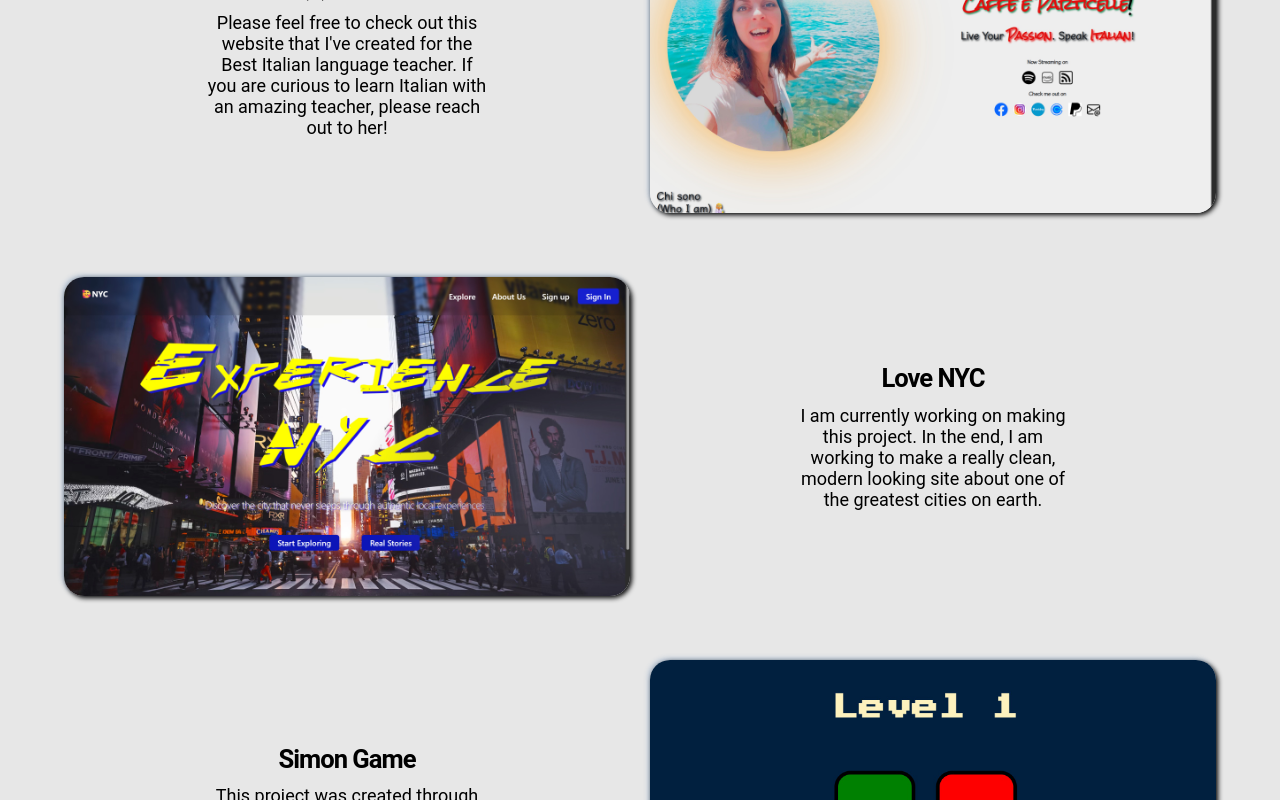
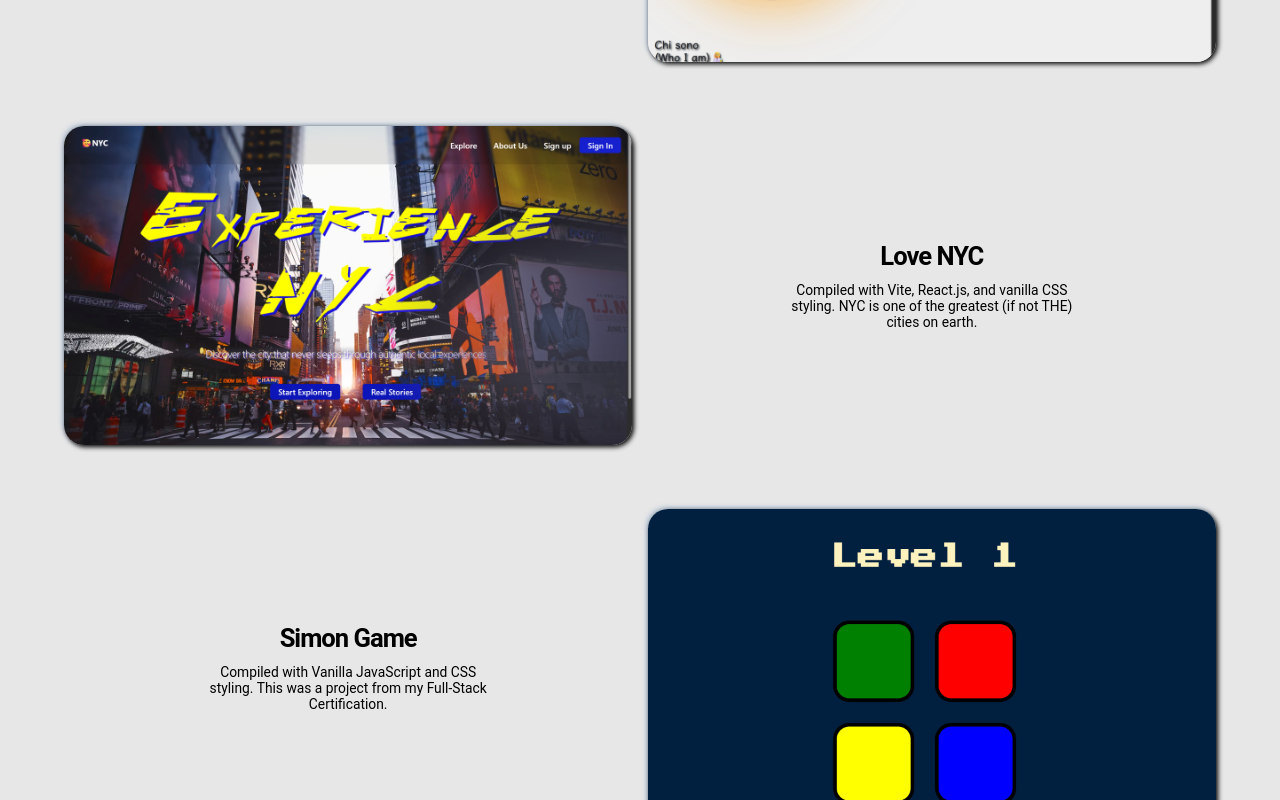
Before and after one commit to CRobinson1985/Portfolio, a React (Vite) app: page / in a window 1280 px wide. Shown: the part 1740-2540 px from the top of the page. Built offline with nearby package versions, Linux system fonts and the light colour scheme; a web font is replaced by a local one.

Commit message:
v0.33 --Fixed h1 sizing and spacing. --Removed Bella Hotels and another project from the gallery. --Updated descriptions of gallery parts to be slightly more technical.

```diff
--- a/src/components/Hero/hero.css
+++ b/src/components/Hero/hero.css
@@ -25,6 +25,14 @@ h1 {
   color: transparent;
   background-clip: text;
   background-image: linear-gradient( rgb(221, 228, 232), rgba(255, 255, 255,0.9), rgba(196, 225, 246, 0.8));
-  letter-spacing: -6px;
+  letter-spacing: -5px;
   text-shadow: 3px 3px 2px rgb(6, 19, 93);
 }
+
+@media (max-width: 768px) {
+  h1 {
+    text-shadow: 2px 2px 1px rgb(6, 19, 93);
+    letter-spacing: -2px;
+
+  }
+}
--- a/src/components/data.js
+++ b/src/components/data.js
@@ -22,72 +22,57 @@ const data = [
     name: "Love NYC",
     link: "https://nyc-love.vercel.app/",
     alt: "Preview of a Website for Lovers of New York City",
-    description: "I am currently working on making this project. In the end, I am working to make a really clean, modern looking site about one of the greatest cities on earth.",
+    description: "Compiled with Vite, React.js, and vanilla CSS styling. NYC is one of the greatest (if not THE) cities on earth.",
     img: NYCImg,
   },
   {
     name: "Simon Game",
     link: "https://crobinson1985.github.io/Simon-Game/",
     alt: "Preview of a Simon-style Game",
-    description: "This project was created through my Full-Stack Web Development course. It's a simple game of Simon Says. I think my best so far is level 12...",
+    description: "Compiled with Vanilla JavaScript and CSS styling. This was a project from my Full-Stack Certification.",
     img: simonImg
   },
   {
     name: "Digital Drums",
     link: "https://crobinson1985.github.io/Drum-Kit/",
     alt: "Preview of a digital drum set",
-    description: "From my Full-Stack Web Development course. This was a fun project! I have, on occassion, had a drum sesh or two, with this.",
+    description: "Compiled with Vanilla JavaScript and CSS Styling. This was also a project created from my Full-Stack Certification.",
     img: drumImg
   },
   {
     name: "Equillibrium Crypto Preview Card",
     link: "https://crobinson1985.github.io/nft-preview-card-component-main/",
     alt:  "Preview of a Crypto token website card",
-    description: "This is a project that I had created from Frontend Mentor. They have a great assortment of challenging coding projects for any level of coding knowledge.",
+    description: "Compiled with HTML and CSS Styling. This was a challenge project from Front-End Mentor",
     img: equilibriumImg
   },
   {
     name: "FAQ Card",
     link: "https://crobinson1985.github.io/faq-accordion-main/",
     alt: "Preview of a FAQ website",
-    description: "I have enjoyed many of the challenges from Frontend Mentor, and this was a great test of skills, for me.",
+    description: "Compiled with HTML, Vanilla JavaScript, and CSS styling. This was another Challenge project from Front-End Mentor.",
     img: faqImg
   },
   {
     name: "Interactive Rating Card",
     link: "https://crobinson1985.github.io/Rating-Demo-Project/",
     alt: "Preview of a Rating Score website card",
-    description: "Yet another project from Frontend Mentor. I can not say too much positive about them. Their projects are great practice, and help me realize my mistakes, and build my skills.",
+    description: "Compiled with HTML, Vanilla JavaScript, and CSS styling. Yet another Front-End Mentor project challenge.",
     img: ratingImg
   },
   {
     name: "Omelette Recipe Webpage",
     link: "https://crobinson1985.github.io/recipe-page-main/",
     alt: "Preview of an Omelette Recipe website",
-    description: "Frontend Mentor really doesn't hold your hand. All of your solutions are your own, and it is great for that.",
+    description: "Compiled with HTML and CSS styling. I've done a number of these challenge projects.",
     img: omeletteImg
   },
   {
     name: "Social Links Card",
     link: "https://crobinson1985.github.io/CRobinson.github.io-social-links-profile/",
     alt: "Preview of a Social link website card",
-    description: "This interactive Social Links card was really fun to make.",
+    description: "Compiled with HTML and CSS styling. Yea, this was another challenge project.",
     img: socialImg
-  },
-  {
-    name: "A Results Summary Component",
-    link: "https://crobinson1985.github.io/results-summary-component-main/",
-    alt: "Preview of a Results and Summary website card",
-    description: "This is a project I have completed for the website Frontend Mentor. It was a good experience, as were all of my projects, so far.",
-    img: summaryImg
-  },
-  {
-
-    name: "Bella Hotels",
-    link: "https://crobinson1985.github.io/Hotel-Project/",
-    alt: "Preview of a Fictional Hotel Website",
-    description: "This was a project from my Full-Stack Web Development course as well, for a ficticious Hotel. I personally made the graphic for this site. I'm happy with how it came out!",
-    img: bellaImg
   },
 
 ];
--- a/src/styles.css
+++ b/src/styles.css
@@ -23,22 +23,21 @@
 
 * {
   box-sizing: border-box;
-  font-size: 20px;
-  font-family: roboto;
+  scroll-behavior: smooth;
   margin: 0%;
   padding: 0%;
   border: 0%;
-  scroll-behavior: smooth;
 }
 
 html, body {
+  background-color: rgb(231, 231, 231);
   color: rgb(0, 0, 0);
   font-weight: 400;
+  font-size: clamp(0.8rem, 1.2vw, 1.4rem);
+  font-family: roboto;
   width: auto;
   margin: 0%;
   padding: 0%;
-  overflow-x: hidden;
-  background-color: rgb(231, 231, 231);
 }
 
 button {
```
Also changed, not shown: src/assets/pics/Bella Hotels.jpg (deleted), src/assets/pics/summary.jpg (deleted).
